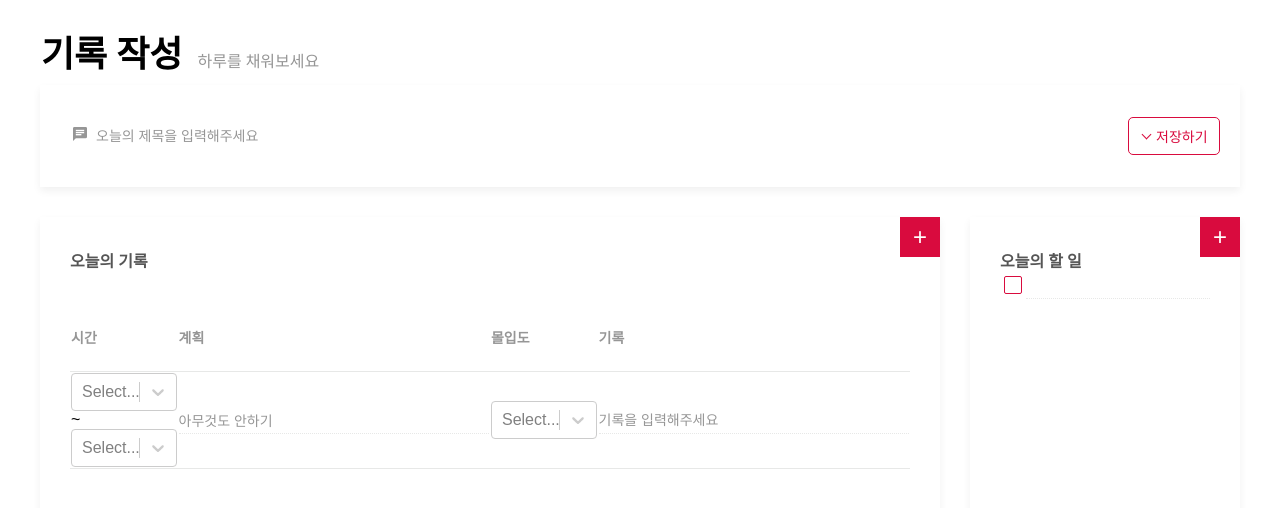
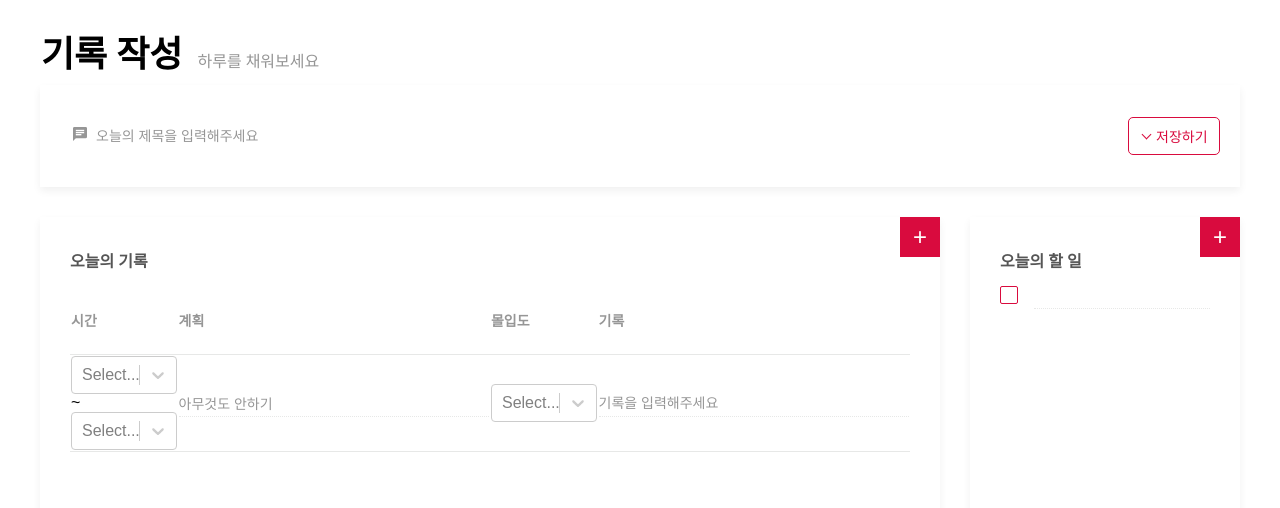
Before and after one commit to depromeet/fillday-front, a React (Create React App) app: page / in a window 1280 px wide. Shown: the top 508 px of the page. Built offline with nearby package versions, Linux system fonts and the light colour scheme; the HTML template or start-up script is replaced by a standard one.

Commit message:
기록 작성 todo -> css수정

```diff
--- a/src/components/record/HourlyRecord.js
+++ b/src/components/record/HourlyRecord.js
@@ -9,6 +9,7 @@ const HourlyRecordComponent = styled.div`
     display: inline-block;
     width: 900px;
     min-height: 354px;
+    height: fit-content;
     box-shadow: 0px 4px 8px 0 rgba(0, 0, 0, 0.06);
     background-color: #ffffff;
     box-sizing: border-box;
--- a/src/components/record/Todo.js
+++ b/src/components/record/Todo.js
@@ -8,6 +8,7 @@ const TodoComponent = styled.div`
     display: inline-block;
     width: 270px;
     min-height: 354px;
+    height: fit-content;
     box-shadow: 0px 4px 8px 0 rgba(0, 0, 0, 0.06);
     background-color: #ffffff;
     margin-left: 30px;
--- a/src/components/record/TodoForm.js
+++ b/src/components/record/TodoForm.js
@@ -6,6 +6,10 @@ import styled from 'styled-components';
 
 const TodoFormComponent = styled.div`
     display: flex;
+    padding: 10px 0;
+    &:first-child {
+        margin-top:10px;
+    }
 `
 const CheckBox = ({name}) => (
     <div className="checkbox">
--- a/src/components/record/TodoList.js
+++ b/src/components/record/TodoList.js
@@ -16,7 +16,6 @@ class TodoList extends Component {
             todoList: todoList.concat({ id: this.id++, ...this.state.rowData })
 
         })
-        console.log(this.state)
     }
 
     render() {
--- a/src/components/record/checkbox.css
+++ b/src/components/record/checkbox.css
@@ -9,10 +9,10 @@
     background-color: #fff;
     display: inline-block;
     height: 16PX;
-    margin: 4px 0.25em;
+    margin: 4px 1em 0px 0;
     width: 16px;
     border-radius: 2px;
-    border: solid 1px #d90b3e
+    border: solid 1px #d90b3e;
 }
 
 .checkbox input {
--- a/src/components/record/hourly_record_table.css
+++ b/src/components/record/hourly_record_table.css
@@ -1,6 +1,6 @@
 .hourly-reocrd-table {
     width : 100%;
-    margin-top: 30px;
+    margin-top: 13px;
     border-spacing: 0;
 }
 .hourly-reocrd-table th {
```
